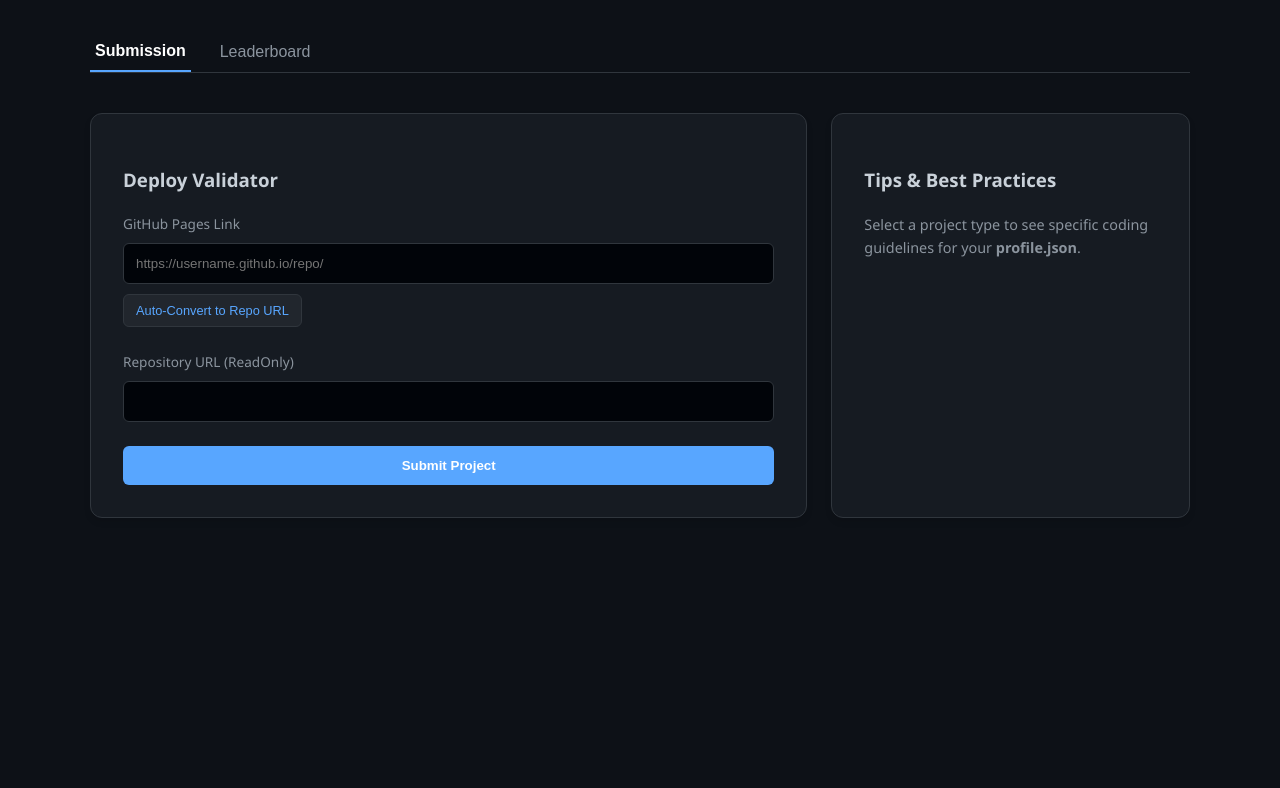
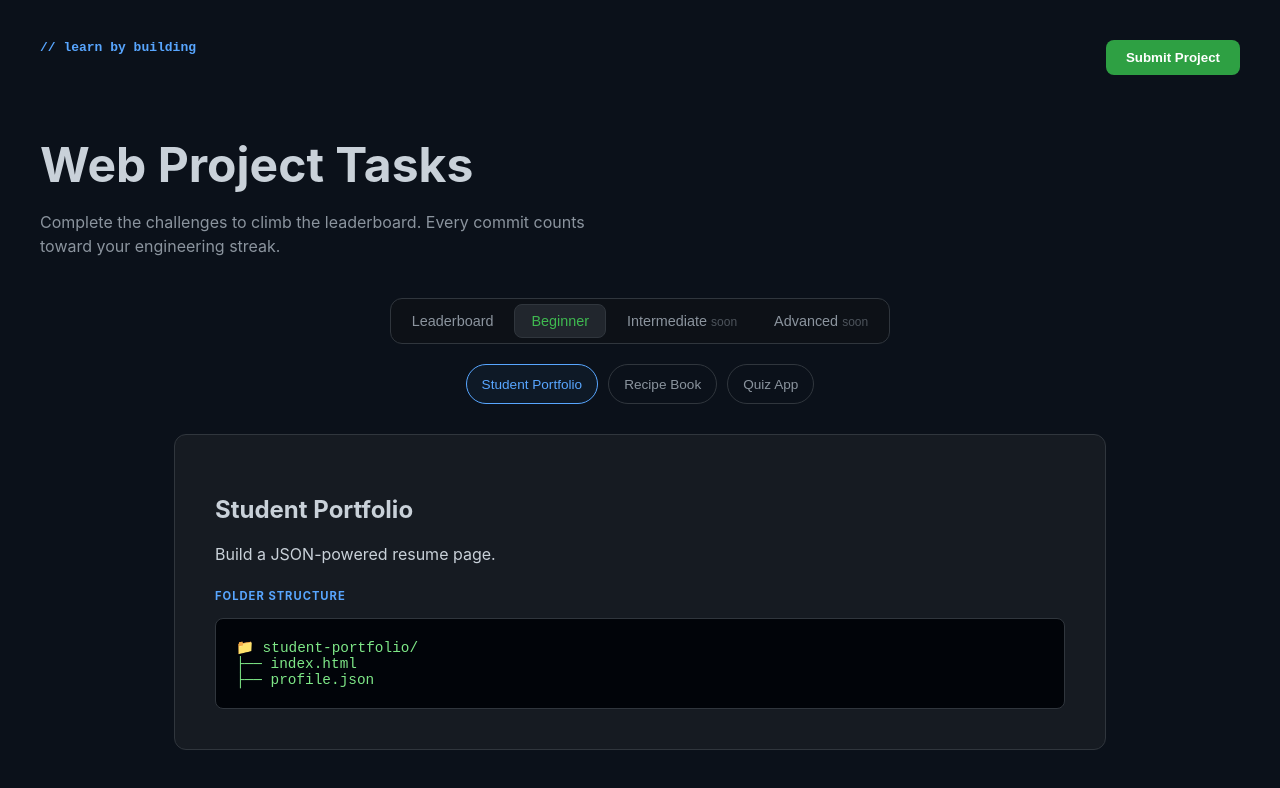
Before and after one commit to mariyabenny-git/learn-by-building, a plain HTML site: page index.html in a window 1280 px wide. Drawn offline with Linux system fonts and the light colour scheme.

Commit message:
Update title and styles in index.html

```diff
--- a/index.html
+++ b/index.html
@@ -3,110 +3,165 @@
 <head>
     <meta charset="UTF-8">
     <meta name="viewport" content="width=device-width, initial-scale=1.0">
-    <title>LBB | Project Validator</title>
+    <title>Web Project Tasks | Mariya Benny</title>
     <style>
-        :root { --bg: #0d1117; --card: #161b22; --border: #30363d; --text: #c9d1d9; --accent: #58a6ff; }
-        body { background: var(--bg); color: var(--text); font-family: 'Segoe UI', Tahoma, Geneva, Verdana, sans-serif; margin: 0; line-height: 1.6; }
-        .container { max-width: 1100px; margin: 2rem auto; padding: 0 1rem; }
-
-        /* Nav & Layout */
-        .nav { display: flex; gap: 1.5rem; margin-bottom: 2.5rem; border-bottom: 1px solid var(--border); }
-        .nav-btn { background: none; border: none; color: #8b949e; padding: 10px 5px; cursor: pointer; font-size: 1rem; }
-        .nav-btn.active { color: white; border-bottom: 2px solid var(--accent); font-weight: bold; }
-
-        /* Bento Grid */
-        .bento-grid { display: grid; grid-template-columns: 2fr 1fr; gap: 1.5rem; }
-        .card { background: var(--card); border: 1px solid var(--border); border-radius: 12px; padding: 2rem; box-shadow: 0 4px 6px rgba(0,0,0,0.1); }
-
-        /* Forms & Inputs */
-        .input-group { margin-bottom: 1.5rem; }
-        label { display: block; margin-bottom: 8px; font-size: 0.85rem; color: #8b949e; }
-        input { width: 100%; background: #010409; border: 1px solid var(--border); color: white; padding: 12px; border-radius: 6px; box-sizing: border-box; outline: none; }
-        input:focus { border-color: var(--accent); }
-
-        button.primary { width: 100%; background: var(--accent); color: white; padding: 12px; border: none; border-radius: 6px; font-weight: bold; cursor: pointer; }
-        button.secondary { background: #21262d; border: 1px solid var(--border); color: var(--accent); padding: 8px 12px; border-radius: 6px; cursor: pointer; margin-top: 10px; font-size: 0.8rem; }
-
-        /* Score Criteria Table */
-        .criteria-list { list-style: none; padding: 0; }
-        .criteria-item { display: flex; justify-content: space-between; padding: 12px 0; border-bottom: 1px solid #21262d; }
-        .criteria-pts { color: var(--accent); font-weight: bold; }
+        :root {
+            --bg: #0b111a; --card: #161b22; --border: #30363d;
+            --text: #c9d1d9; --accent: #58a6ff; --green: #2ea043;
+            --yellow: #d29922; --disabled: #8b949e;
+        }
+        body { background-color: var(--bg); color: var(--text); font-family: -apple-system, system-ui, sans-serif; margin: 0; padding: 40px; }
+        header { display: flex; justify-content: space-between; align-items: flex-start; margin-bottom: 60px; }
+        .logo { color: var(--accent); font-family: monospace; font-weight: bold; }
+        .submit-trigger { background: var(--green); color: white; border: none; padding: 10px 20px; border-radius: 8px; font-weight: 600; cursor: pointer; }
+        h1 { font-size: 3rem; margin: 10px 0; }
+        .subtitle { color: var(--disabled); max-width: 600px; line-height: 1.5; }
+        .controls { display: flex; flex-direction: column; align-items: center; gap: 20px; margin-top: 40px; }
+        .tab-group { background: #0d1117; border: 1px solid var(--border); padding: 5px; border-radius: 12px; display: flex; gap: 5px; }
+        .tab { padding: 8px 16px; border-radius: 8px; cursor: pointer; color: var(--disabled); font-size: 0.9rem; border: none; background: none; transition: 0.2s; }
+        .tab.active { background: #21262d; color: white; border: 1px solid var(--border); }
+        .tab.green { color: #3fb950; }
+        .sub-tabs { display: flex; gap: 10px; min-height: 40px; flex-wrap: wrap; justify-content: center; }
+        .sub-tab { border: 1px solid var(--border); padding: 6px 15px; border-radius: 20px; font-size: 0.85rem; cursor: pointer; background: transparent; color: var(--disabled); }
+        .sub-tab.active { border-color: var(--accent); color: var(--accent); background: rgba(88, 166, 255, 0.05); }
+        .task-card { background: var(--card); max-width: 850px; margin: 30px auto; border-radius: 12px; border: 1px solid var(--border); padding: 40px; }
+        .code-block { background: #010409; border-radius: 8px; padding: 20px; font-family: monospace; font-size: 0.9rem; color: #7ee787; margin-top: 15px; border: 1px solid var(--border); white-space: pre; overflow-x: auto; }
+        .section-label { font-size: 0.7rem; letter-spacing: 1px; color: var(--accent); font-weight: bold; margin-top: 25px; display: block; }
+        .modal-overlay { position: fixed; inset: 0; background: rgba(0,0,0,0.85); display: none; justify-content: center; align-items: center; z-index: 100; }
+        .modal { background: #161b22; border: 1px solid #30363d; padding: 30px; border-radius: 12px; width: 440px; }
+        .modal input { width: 100%; background: #0d1117; border: 1px solid #30363d; color: white; padding: 12px; border-radius: 6px; margin: 10px 0; box-sizing: border-box; }
+        .modal-badge { display: inline-block; background: rgba(88, 166, 255, 0.1); color: var(--accent); padding: 5px 12px; border-radius: 6px; font-size: 0.8rem; border: 1px solid var(--accent); margin: 15px 0; }
+        .hidden { display: none; }
+        table { width: 100%; border-collapse: collapse; margin-top: 20px; }
+        th { text-align: left; color: var(--accent); font-size: 0.8rem; padding: 12px; border-bottom: 1px solid var(--border); }
+        td { padding: 12px; border-bottom: 1px solid #1c2128; font-size: 0.9rem; }
     </style>
 </head>
 <body>
-    <div class="container">
-        <nav class="nav">
-            <button class="nav-btn active" id="btn-submit" onclick="showTab('submit')">Submission</button>
-            <button class="nav-btn" id="btn-lb" onclick="showTab('leaderboard')">Leaderboard</button>
-        </nav>
+    <header>
+        <div class="logo">// learn by building</div>
+        <button class="submit-trigger" onclick="toggleModal(true)">Submit Project</button>
+    </header>
 
-        <section id="view-submit">
-            <div class="bento-grid">
-                <div class="card">
-                    <h3>Deploy Validator</h3>
-                    <div class="input-group">
-                        <label>GitHub Pages Link</label>
-                        <input type="text" id="live-url" placeholder="https://username.github.io/repo/">
-                        <button class="secondary" onclick="convertLink()">Auto-Convert to Repo URL</button>
+    <h1>Web Project Tasks</h1>
+    <p class="subtitle">Complete the challenges to climb the leaderboard. Every commit counts toward your engineering streak.</p>
+
+    <div class="controls">
+        <div class="tab-group" id="main-tabs">
+            <button class="tab" id="tab-leaderboard" onclick="switchView('leaderboard')">Leaderboard</button>
+            <button class="tab active green" id="tab-beginner" onclick="switchView('beginner')">Beginner</button>
+            <button class="tab" id="tab-intermediate" onclick="switchView('intermediate')">Intermediate <small style="opacity:0.5">soon</small></button>
+            <button class="tab" id="tab-advanced" onclick="switchView('advanced')">Advanced <small style="opacity:0.5">soon</small></button>
         </div>
-                    <div class="input-group">
-                        <label>Repository URL (ReadOnly)</label>
-                        <input type="text" id="repo-url" readonly>
+        <div class="sub-tabs" id="sub-tabs-container"></div>
     </div>
-                    <button class="primary" onclick="dispatchWorkflow()">Submit Project</button>
-                </div>
-                <div class="card">
-                    <h3>Tips & Best Practices</h3>
-                    <div id="tips-box" style="font-size: 0.9rem; color: #8b949e;">
-                        Select a project type to see specific coding guidelines for your <strong>profile.json</strong>.
+
+    <div id="tasks-container">
+        <div class="task-card">
+            <h2 id="task-title">Student Portfolio</h2>
+            <p id="task-desc">Loading project details...</p>
+            <div id="dynamic-details">
+                <span class="section-label">FOLDER STRUCTURE</span>
+                <div class="code-block" id="task-folder"></div>
             </div>
         </div>
     </div>
-        </section>
 
-        <section id="view-leaderboard" style="display:none;">
-            <div class="bento-grid">
-                <div class="card">
-                    <h3>Global Rankings</h3>
-                    <div id="lb-content">Synchronizing with Supabase API...</div>
-                </div>
-                <div class="card">
-                    <h3>📊 Score Breakdown</h3>
-                    <div class="criteria-list">
-                        <div class="criteria-item"><span>Base Schema Valid</span> <span class="criteria-pts">+40</span></div>
-                        <div class="criteria-item"><span>3+ Skills Listed</span> <span class="criteria-pts">+30</span></div>
-                        <div class="criteria-item"><span>UI/UX Theme Match</span> <span class="criteria-pts">+10</span></div>
-                        <div class="criteria-item"><span>100+ Day Streak</span> <span class="criteria-pts">+20</span></div>
+    <div id="leaderboard-container" class="hidden">
+        <div class="task-card" style="max-width: 900px;">
+            <h3>Top Contributors</h3>
+            <table>
+                <thead>
+                    <tr><th>Rank</th><th>Name</th><th>Project</th><th>Score</th><th>Commits</th></tr>
+                </thead>
+                <tbody id="leaderboard-body">
+                    <!-- Dynamic data will load here -->
+                </tbody>
+            </table>
         </div>
     </div>
+
+    <!-- Modal -->
+    <div class="modal-overlay" id="modal">
+        <div class="modal">
+            <div style="display: flex; justify-content: space-between; align-items: center;">
+                <h3 style="margin:0;">Submit Project</h3>
+                <span onclick="toggleModal(false)" style="cursor:pointer; color:var(--disabled);">&times;</span>
             </div>
-        </section>
+            <div id="modal-badge" class="modal-badge">Student Portfolio</div>
+            <input type="text" id="repo-url" placeholder="GitHub Repository URL">
+            <button class="submit-trigger" style="width:100%; background:#38618a;" onclick="submitProject()">Submit for Validation</button>
+        </div>
     </div>
 
     <script>
-        function showTab(tab) {
-            document.getElementById('view-submit').style.display = tab === 'submit' ? 'block' : 'none';
-            document.getElementById('view-leaderboard').style.display = tab === 'leaderboard' ? 'block' : 'none';
-            document.getElementById('btn-submit').classList.toggle('active', tab === 'submit');
-            document.getElementById('btn-lb').classList.toggle('active', tab === 'leaderboard');
+        // CENTRAL DATA: Add new projects here to update EVERYTHING
+        const database = {
+            beginner: {
+                portfolio: { title: "Student Portfolio", desc: "Build a JSON-powered resume page.", folder: "📁 student-portfolio/\n├── index.html\n├── profile.json" },
+                recipe: { title: "Recipe Book", desc: "Create a searchable food database.", folder: "📁 recipe-book/\n├── index.html\n├── recipes.json" },
+                quiz: { title: "Quiz App", desc: "An interactive multiple-choice engine.", folder: "📁 quiz-app/\n├── index.html\n├── questions.json" }
+            },
+            intermediate: {}, advanced: {}
+        };
+
+        let currentMode = 'beginner';
+
+        function switchView(mode) {
+            currentMode = mode;
+            document.querySelectorAll('.tab').forEach(t => t.classList.remove('active', 'green'));
+            document.getElementById(`tab-${mode}`).classList.add('active');
+            if(mode === 'beginner') document.getElementById(`tab-${mode}`).classList.add('green');
+
+            const isLB = mode === 'leaderboard';
+            document.getElementById('tasks-container').classList.toggle('hidden', isLB);
+            document.getElementById('leaderboard-container').classList.toggle('hidden', !isLB);
+
+            renderSubTabs(mode);
         }
 
-        function convertLink() {
-            const live = document.getElementById('live-url').value.trim();
-            try {
-                const url = new URL(live);
-                const username = url.hostname.split('.')[0];
-                const repo = url.pathname.split('/').filter(p => p)[0];
-                if (username && repo) {
-                    document.getElementById('repo-url').value = `https://github.com/${username}/${repo}`;
+        function renderSubTabs(mode) {
+            const container = document.getElementById('sub-tabs-container');
+            container.innerHTML = '';
+
+            const projects = database[mode] || {};
+            const keys = Object.keys(projects);
+
+            if (keys.length > 0) {
+                keys.forEach((key, idx) => {
+                    const btn = document.createElement('button');
+                    btn.className = `sub-tab ${idx === 0 ? 'active' : ''}`;
+                    btn.innerText = projects[key].title;
+                    btn.onclick = () => loadProject(mode, key);
+                    container.appendChild(btn);
+                });
+                loadProject(mode, keys[0]);
+            } else if (mode !== 'leaderboard') {
+                document.getElementById('task-title').innerText = "Coming Soon";
+                document.getElementById('task-desc').innerText = "Working on new engineering challenges.";
+                document.getElementById('dynamic-details').classList.add('hidden');
             }
-            } catch (e) { alert("Invalid GitHub Pages URL format."); }
         }
 
-        async function dispatchWorkflow() {
-            console.log("Dispatching to GitHub Actions...");
-            // Logic to trigger repository_dispatch payload
+        function loadProject(mode, key) {
+            const p = database[mode][key];
+            document.getElementById('task-title').innerText = p.title;
+            document.getElementById('task-desc').innerText = p.desc;
+            document.getElementById('task-folder').innerText = p.folder;
+            document.getElementById('dynamic-details').classList.remove('hidden');
+            document.querySelectorAll('.sub-tab').forEach(b => b.classList.toggle('active', b.innerText === p.title));
         }
+
+        function toggleModal(show) {
+            const m = document.getElementById('modal');
+            if(show) {
+                document.getElementById('modal-badge').innerText = document.getElementById('task-title').innerText;
+                m.style.display = 'flex';
+            } else { m.style.display = 'none'; }
+        }
+
+        // Initialize
+        switchView('beginner');
     </script>
 </body>
 </html>
```
Lines whose indentation alone changed are shown as unchanged.
